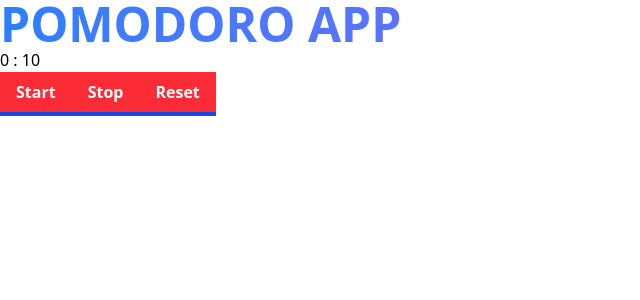
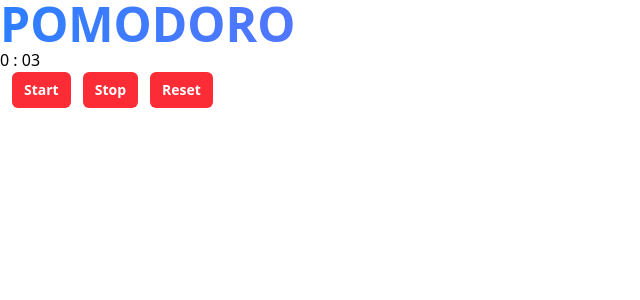
Before and after one commit to EPICOScode/Pomodoro, a React (Vite) app: page / in a window 1280 px wide. Shown: the top 300 px of the page, without its empty margins (0-640 px from the left). Built offline with nearby package versions, Linux system fonts and the light colour scheme.

Commit message:
some changes on the ui

```diff
--- a/src/App.jsx
+++ b/src/App.jsx
@@ -3,56 +3,56 @@ import HandleCLick from "./components/handleClick";
 import Break from "./components/timer";
 
 function App() {
-  const clock = 10;
-  const [time, setTime] = useState(clock);
-  const [run, setRun] = useState(false);  //false = No state changes
-  const [open, setOpen] = useState(false);
-
+  const clock = 3;
+  const [time, setTime] = useState(clock); // useState to setup the clock
+  const [run, setRun] = useState(false); //false = No state changes. This useState runs the useEffect when it's launched by the user
+  const [open, setOpen] = useState(false); // The state that opens the modal, headleeUI component
 
   const timeFixed = () => {
-    const minutes = Math.floor(time/60); // state divided in 60 == 25, math.floor eliminates decimals
-    const secs = time % 60;  // the reminder of what we had divided == 0
+    const minutes = Math.floor(time / 60); // state divided in 60 == 25, math.floor eliminates decimals
+    const secs = time % 60; // the reminder of what we had divided == 0
     return ` ${minutes} : ${secs.toString().padStart(2, "0")} `; // 25 : secs into string = 2 == length, "0" is the number to start with
   };
 
   const startTimer = () => setRun(true); //function  => start tracking the time, =>  true cause false makes the time stay the same
   const endTimer = () => setRun(false);
-  const resetTimer = () => {setRun (false); // this line makes the code stop when it resets whithout "reset" button being pressed
-    setTime(clock) // This returns to the very first time.
-   }
+  const resetTimer = () => {
+    setRun(false); // this line makes the code stop when it resets whithout "reset" button being pressed
+    setTime(clock); // This returns to the very first time.
+  };
 
-    useEffect(() => {
-      if (!run) return; // Do nothing if not touched, it means that if this is not in the top of the clock  gear (useEffect), the counter will go on by itself
-
-      const interval = setInterval(() => {   // Creates the const where we keep the setInterval
-        setTime(prev => { if (prev <= 1) {setOpen(true)
+  useEffect(() => {
+    if (!run) return; // Do nothing if not touched, it means that if this is not in the top of the clock  gear (useEffect), the counter will go on by itself
+    const interval = setInterval(() => {
+      // Creates the const where we keep the setInterval
+      setTime((prev) => {
+        if (prev <= 1) {
+          setRun(false), setOpen(true);
           return 0;
-        }else {
-        return prev -1;
+        } else {
+          return prev - 1;
         }
-    });
+      });
       // we can acces to the state, we create a function prev and then we make it go backwards using prev -1;
-
     }, 1000); // If I add brakets, it'll be an array and react is expecting numbers, instead just return the number  , 1000); not [1000];
     return () => clearInterval(interval);
-  },[run]); // return this only when react changes
-
-
+  }, [run]); // return this only when react changes
 
   return (
     <>
       <h1 className="bg-linear-to-r from-blue-500 to-violet-500 bg-clip-text text-5xl font-extrabold text-transparent ">
-        POMODORO APP
+        POMODORO
       </h1>
 
       <h1>{timeFixed()}</h1>
 
-      <HandleCLick
-      start={startTimer}
-      stop={endTimer}
-      reset={resetTimer}
+      <HandleCLick start={startTimer} stop={endTimer} reset={resetTimer} />
+      <Break
+        open={open}
+        setOpen={setOpen}
+        setTime={resetTimer}
+        setRun={startTimer}
       />
-      <Break open={open} setOpen={setOpen}/>
     </>
   );
 }
--- a/src/components/handleClick.jsx
+++ b/src/components/handleClick.jsx
@@ -4,11 +4,9 @@ const HandleCLick = ({start, stop, reset}) => {
 
   return (
     <div>
-      <button className='btn btn-blue' onClick={start}> Start </button>
-      <button className='btn btn-blue' onClick={stop}> Stop </button>
-      <button className='btn btn-blue' onClick={reset}> Reset </button>
-
-
+      <button className="inline-flex w-full justify-center rounded-md bg-red-500 px-3 py-2 text-sm font-semibold text-white hover:bg-red-400 sm:ml-3 sm:w-auto" onClick={start}> Start </button>
+      <button className="inline-flex w-full justify-center rounded-md bg-red-500 px-3 py-2 text-sm font-semibold text-white hover:bg-red-400 sm:ml-3 sm:w-auto" onClick={stop}> Stop </button>
+      <button className="inline-flex w-full justify-center rounded-md bg-red-500 px-3 py-2 text-sm font-semibold text-white hover:bg-red-400 sm:ml-3 sm:w-auto" onClick={reset}> Reset </button>
     </div>
   );
 };
--- a/src/components/timer.jsx
+++ b/src/components/timer.jsx
@@ -4,17 +4,21 @@ import {
   DialogPanel,
   DialogTitle,
 } from "@headlessui/react";
-// <svg xmlns="http://www.w3.org/2000/svg" viewBox="0 0 24 24" fill="currentColor" className="size-6">
-  // <path fillRule="evenodd" d="M2.25 12c0-5.385 4.365-9.75 9.75-9.75s9.75 4.365 9.75 9.75-4.365 9.75-9.75 9.75S2.25 17.385 2.25 12ZM9 8.25a.75.75 0 0 0-.75.75v6c0 .414.336.75.75.75h.75a.75.75 0 0 0 .75-.75V9a.75.75 0 0 0-.75-.75H9Zm5.25 0a.75.75 0 0 0-.75.75v6c0 .414.336.75.75.75H15a.75.75 0 0 0 .75-.75V9a.75.75 0 0 0-.75-.75h-.75Z" clipRule="evenodd" />
-// </svg
 
-import {PauseCircleIcon} from "@heroicons/react/24/outline";
+import { PauseCircleIcon } from "@heroicons/react/24/outline";
 
-const Break = ({ open, setOpen }) => {
+const Break = ({ open, setOpen, setRun, setTime }) => {
+
+const pause = 300;
+
   return (
     <>
       <div>
-        <Dialog open={open} onClose={()=>setOpen(false)} className="relative z-10">
+        <Dialog
+          open={open}
+          onClose={() => setOpen(false)}
+          className="relative z-10"
+        >
           <DialogBackdrop
             transition
             className="fixed inset-0 bg-gray-900/50 transition-opacity data-closed:opacity-0 data-enter:duration-300 data-enter:ease-out data-leave:duration-200 data-leave:ease-in"
@@ -48,6 +52,25 @@ const Break = ({ open, setOpen }) => {
                     </div>
                   </div>
                 </div>
+                <div className="bg-gray-700/25 px-4 py-3 sm:flex sm:flex-row-reverse sm:px-6">
+                  <button
+                    type="button"
+                    onClick={() => setOpen(false)}
+                    className="inline-flex w-full justify-center rounded-md bg-red-500 px-3 py-2 text-sm font-semibold text-white hover:bg-red-400 sm:ml-3 sm:w-auto"
+                  >
+                    Start Break
+                  </button>
+
+                  <button
+                    type="button"
+                    onClick={() => {
+                      setOpen(false); setTime(true); setRun(true)
+                    }}
+                    className="inline-flex w-full justify-center rounded-md bg-red-500 px-3 py-2 text-sm font-semibold text-white hover:bg-red-400 sm:ml-3 sm:w-auto"
+                  >
+                    Skip break
+                  </button>
+                </div>
               </DialogPanel>
             </div>
           </div>
```
